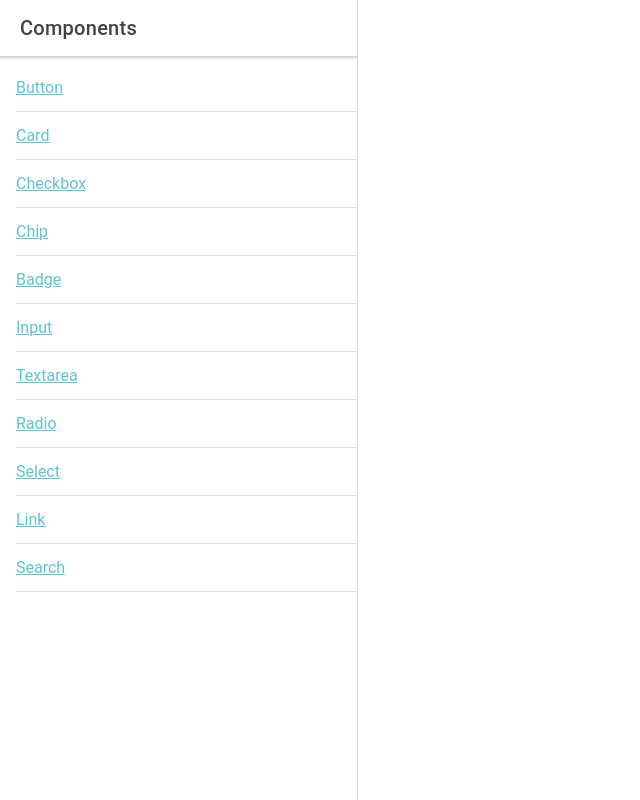
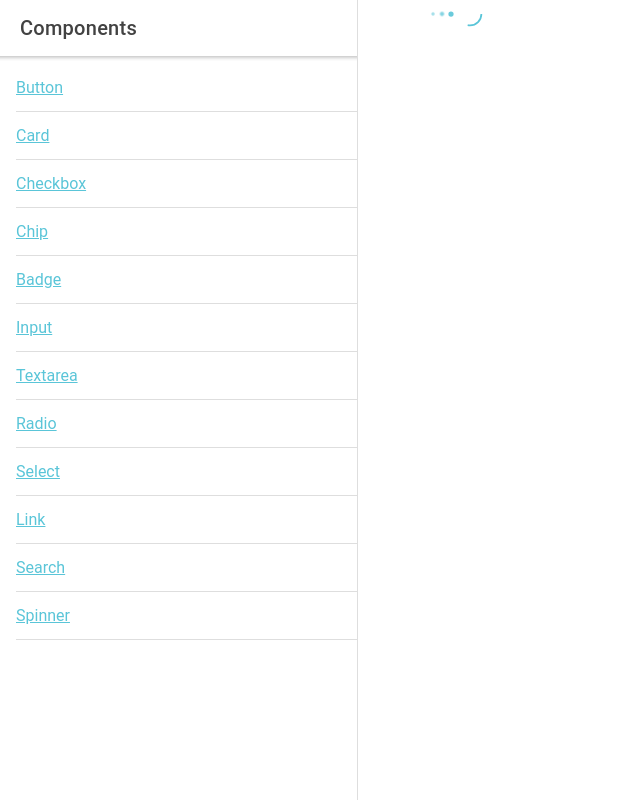
Before and after one commit to o-t-w/ionic-component-lib, a React (Create React App) app: page /spinner in a window 1280 px wide. Shown: the whole page, without its empty margins (0-640 px from the left). Built offline with nearby package versions, Linux system fonts and the light colour scheme.

Commit message:
adds redirect file for Netlify

```diff
--- a/src/App.tsx
+++ b/src/App.tsx
@@ -30,6 +30,7 @@ import LinkComponent from "./components/Link";
 import Radio from "./components/Radio";
 import Search from "./components/Search";
 import Select from "./components/Select";
+import Spinner from "./components/Spinner";
 import Textarea from "./components/Textarea";
 
 class App extends Component {
@@ -81,6 +82,9 @@ class App extends Component {
                     <IonItem>
                       <Link to="/search">Search</Link>
                     </IonItem>
+                    <IonItem>
+                      <Link to="/spinner">Spinner</Link>
+                    </IonItem>
                   </IonList>
                 </IonContent>
               </IonMenu>
@@ -104,6 +108,7 @@ class App extends Component {
                   <Route path="/textarea" component={Textarea} />
                   <Route path="/link" component={LinkComponent} />
                   <Route path="/search" component={Search} />
+                  <Route path="/spinner" component={Spinner} />
                 </div>
               </IonPage>
             </IonSplitPane>
--- a/src/components/Button.tsx
+++ b/src/components/Button.tsx
@@ -1,5 +1,6 @@
 import { IonButton } from "@ionic/react";
 import React from "react";
+
 const Button = props => {
   return (
     <>
--- /dev/null
+++ b/src/components/Spinner.tsx
@@ -0,0 +1,14 @@
+import { IonSpinner } from "@ionic/react";
+import React from "react";
+
+const Spinner: React.SFC<{}> = () => (
+  <>
+    {/*-- Dots --*/}
+    <IonSpinner color="primary" name="dots" />
+
+    {/*-- Crescent --*/}
+    <IonSpinner color="primary" name="crescent" />
+  </>
+);
+
+export default Spinner;
--- a/src/index.css
+++ b/src/index.css
@@ -93,3 +93,7 @@ ion-anchor {
 .border-bottom {
   border-bottom: solid 3px currentColor;
 }
+
+.\@small:hide {
+  display: none;
+}
```
Also changed, not shown: 1 other file (tests, documents, lock files or other folders).
